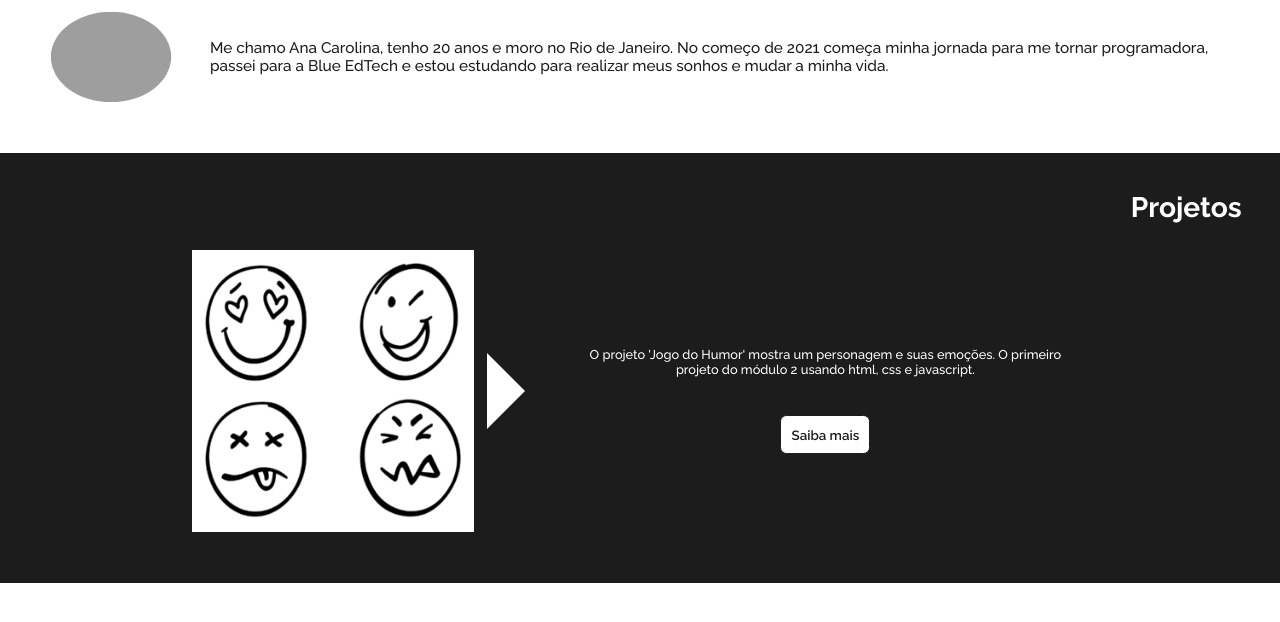
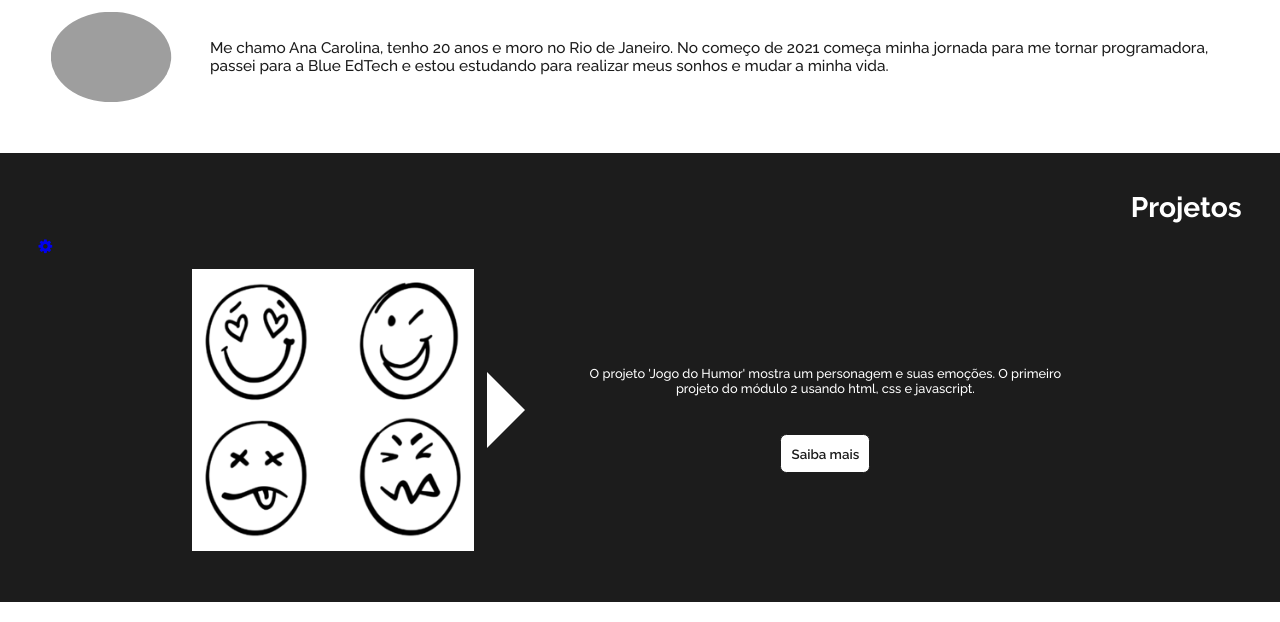
Before and after one commit to GarconeAna/portfolio, a Flask app: page / in a window 1280 px wide. Shown: the part 702-1324 px from the top of the page. Run offline with Flask 2, Linux system fonts and the light colour scheme; grey boxes are pictures that could not be loaded.

Commit message:
icone de cofiguração

```diff
--- a/templates/index.html
+++ b/templates/index.html
@@ -33,6 +33,8 @@
 
       <section id="projetos">
          <h2>Projetos</h2>
+
+         <a href="/adm" id="config"><i class="fa fa-cog" aria-hidden="true"></i></a>
 
          <div id="bloco-projeto">
 
```
